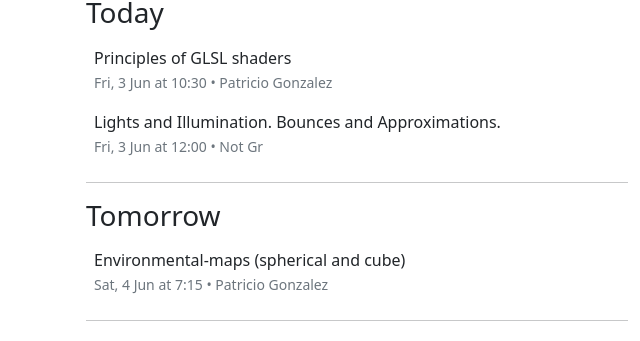
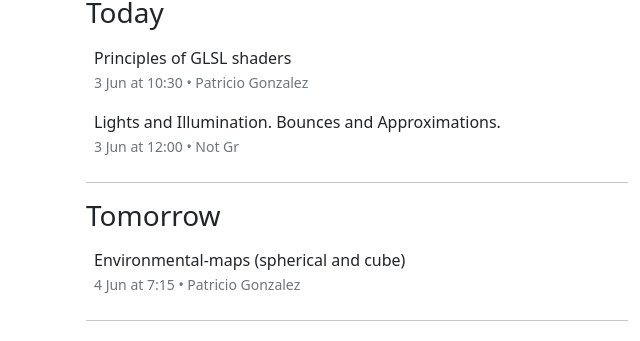
Before and after one commit to blackmann/js-react-frontend-test, a React (Create React App) app: page / in a window 1280 px wide. Shown: the part 143-484 px from the top of the page, without its empty margins (0-640 px from the left). Built offline with nearby package versions, Linux system fonts and the light colour scheme.

Commit message:
sorted out the future activities list format

```diff
--- a/src/App.js
+++ b/src/App.js
@@ -6,7 +6,7 @@ import { useState } from "react";
 function SortedActivityListComponent({
   activityList,
   title,
-  isFutureActivities,
+  disableDay,
 }) {
   if (activityList.length !== 0) {
     return (
@@ -14,12 +14,11 @@ function SortedActivityListComponent({
         <h3>{title}</h3>
         <ol className="list-unstyled">
           {activityList.map((activity) => {
-            const activitiesDay = dayjs(activity.startTime).day();
             return (
               <li className="hover-light-bg p-2 rounded-2" key={activity.id}>
                 <header>{activity.title}</header>
                 <small className="text-muted">
-                  {isFutureActivities
+                  {disableDay
                     ? dayjs(activity.startTime).format("D MMM [at] H:mm")
                     : dayjs(activity.startTime).format(
                         "ddd[,] D MMM [at] H:mm"
@@ -99,10 +98,12 @@ function App() {
           <SortedActivityListComponent
             activityList={todaysActivityList}
             title="Today"
+            disableDay={true}
           />
           <SortedActivityListComponent
             activityList={tomorrowsActivityList}
             title="Tomorrow"
+            disableDay={true}
           />
           <SortedActivityListComponent
             activityList={restOfWeekActivityList}
@@ -115,7 +116,7 @@ function App() {
           <SortedActivityListComponent
             activityList={futureActivityList}
             title="In future..."
-            isFutureActivities={true}
+            disableDay={true}
           />
         </div>
       </div>
```
